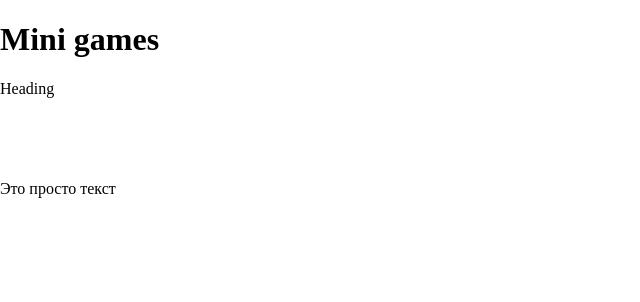
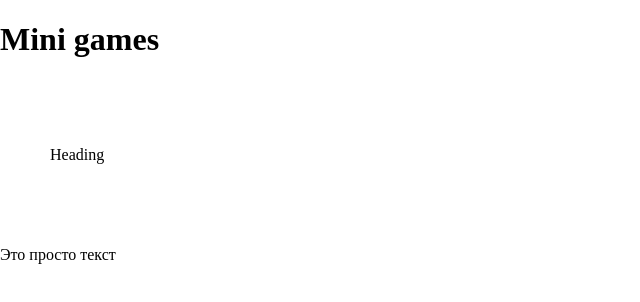
Before and after one commit to Lexa74/mini-games, a plain HTML site: page index.html in a window 1280 px wide. Shown: the whole page, without its empty margins (0-640 px from the left). Drawn offline with Linux system fonts and the light colour scheme.

Commit message:
доделали стили

```diff
--- a/style.css
+++ b/style.css
@@ -8,5 +8,5 @@ body {
 }
 
 .box {
-    padding-bottom: 50px;
+    padding: 50px;
 }
```
